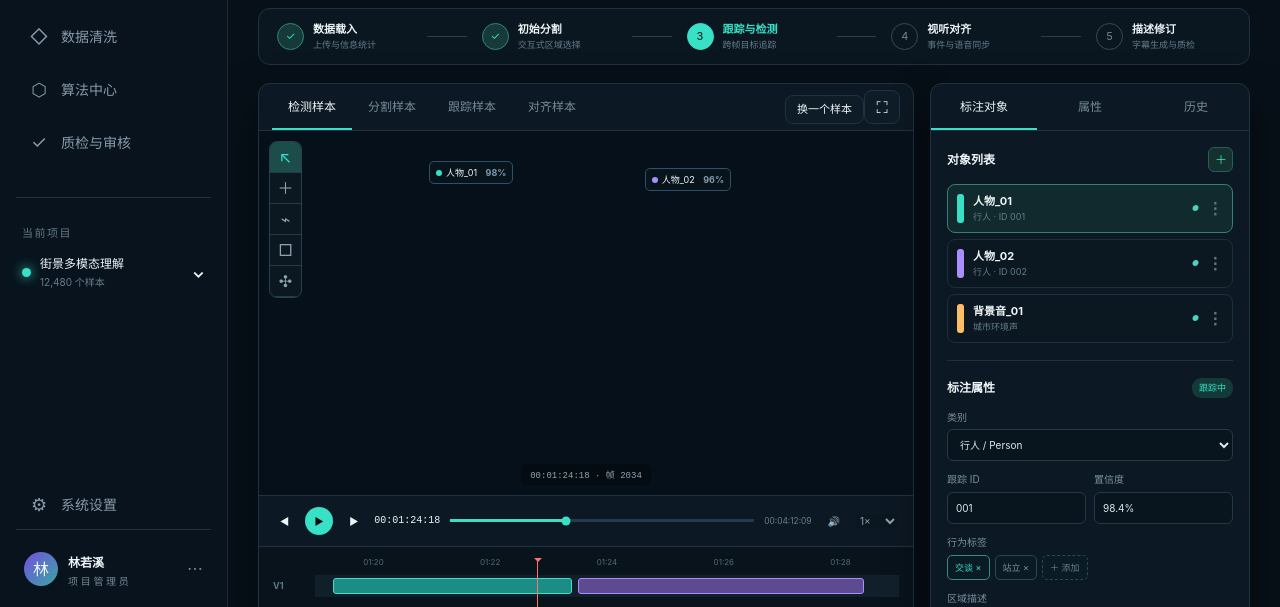
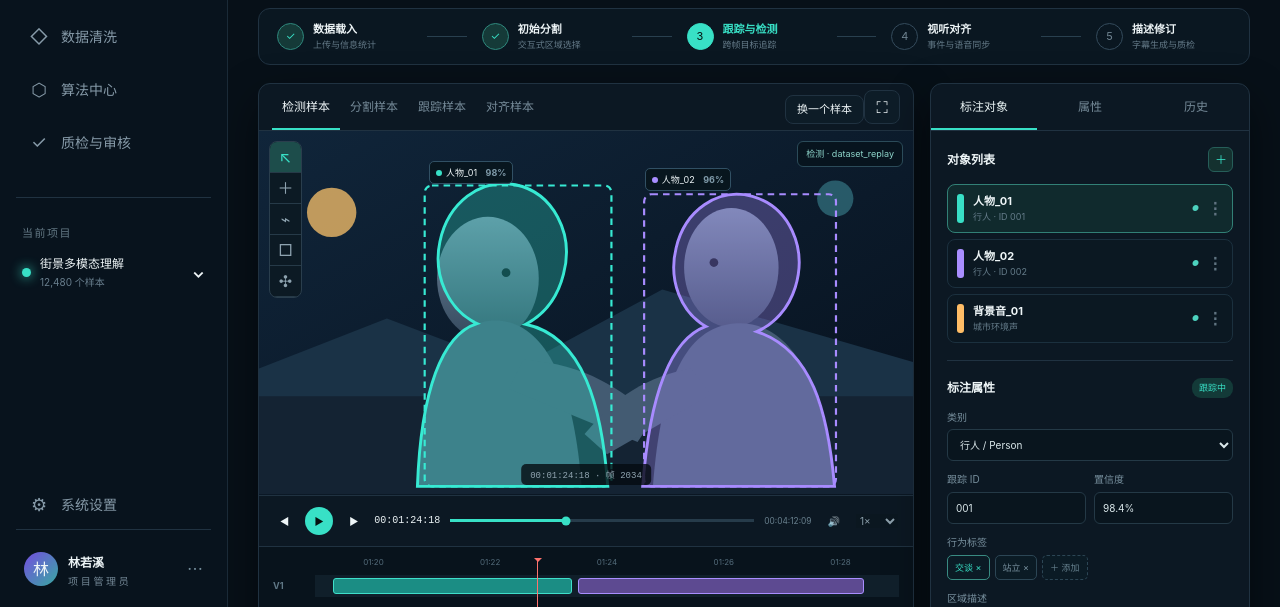
Before and after one commit to Yixuan-Wang1/auralis-multimodal-annotation, a plain HTML site: page index.html in a window 1280 px wide. Shown: the part 188-795 px from the top of the page. Drawn offline with Linux system fonts and the light colour scheme; no server answers.

Commit message:
Align SVG annotations with source image coordinates

```diff
--- a/api.css
+++ b/api.css
@@ -1,2 +1,2 @@
 .api-state{font-size:10px;padding:5px 9px;border:1px solid #5d4930;border-radius:12px;color:#dcb978;background:#2a2117}.api-state.online{border-color:#286c62;color:var(--cyan);background:#102d2a}.api-state.offline{border-color:#6f3639;color:#ff8c91;background:#2c1719}.api-result{margin:12px 0 0;max-height:180px;overflow:auto;border:1px solid #1c3744;border-radius:8px;background:#061019;color:#8fd6cb;padding:12px;font:10px/1.5 ui-monospace,SFMono-Regular,Consolas,monospace;white-space:pre-wrap}
-.dataset-frame{display:none;position:absolute;inset:0;width:100%;height:100%;object-fit:contain;background:#02070b;z-index:0}.dataset-box{position:absolute;border:3px solid var(--cyan);background:#38e0c61a;box-shadow:0 0 0 1px #001b18,0 0 18px #38e0c633;z-index:2;pointer-events:none}.dataset-box span{position:absolute;left:-3px;top:-27px;background:#0c2927;border:1px solid #39a99b;color:#dffbf6;border-radius:5px;padding:4px 7px;font-size:10px;white-space:nowrap}.video-canvas.dataset-live .dataset-frame{display:block}.video-canvas.dataset-live>svg{display:none}.video-canvas.dataset-live>.tag{display:none}.video-canvas.dataset-live .frame-chip{z-index:3}
+.dataset-frame{display:none;position:absolute;inset:0;width:100%;height:100%;object-fit:contain;background:#02070b;z-index:0}.dataset-overlay{display:none;position:absolute;inset:0;width:100%;height:100%;z-index:2;pointer-events:none}.video-canvas.dataset-live .dataset-frame,.video-canvas.dataset-live .dataset-overlay{display:block}.video-canvas.dataset-live>svg:not(.dataset-overlay){display:none}.video-canvas.dataset-live>.tag{display:none}.video-canvas.dataset-live .frame-chip{z-index:3}.task-chip{position:absolute;right:10px;top:10px;z-index:3;background:#07151de6;border:1px solid #2b4b59;border-radius:6px;padding:5px 8px;color:#8fd6cb;font-size:9px}.task-tabs .tab{padding:0 10px}
```
